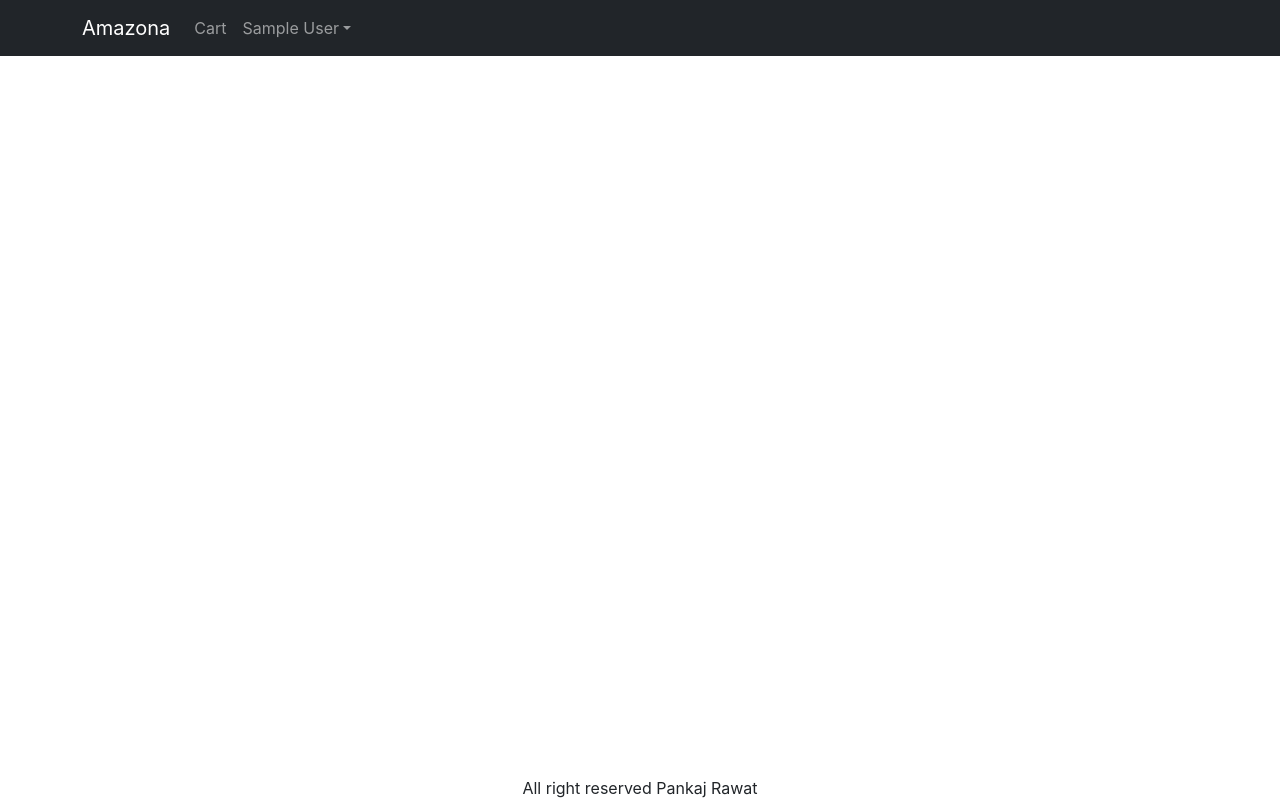
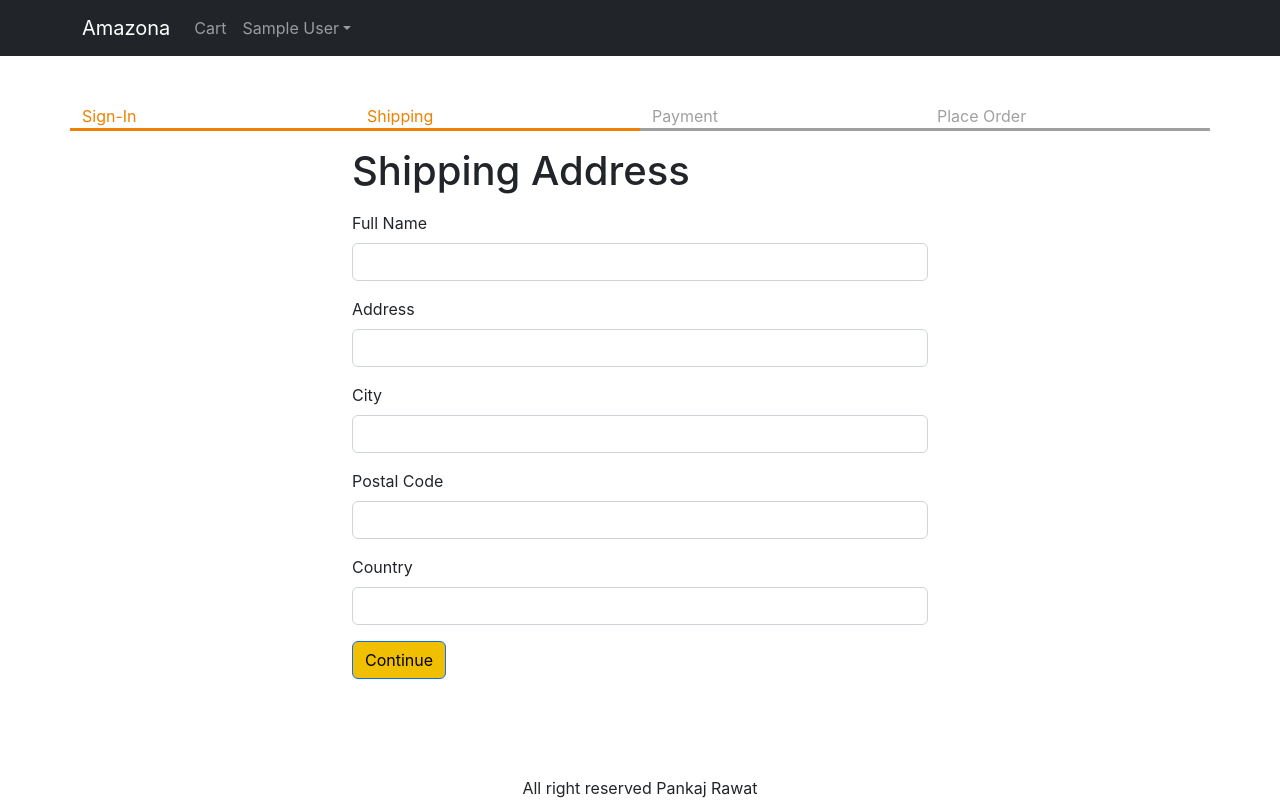
Before and after one commit to Pankajrawat21012001/Amazona, a React (Create React App) app in the folder frontend/: page /shipping in a window 1280 px wide. Built offline with nearby package versions, Linux system fonts and the light colour scheme; sample sign-in values are in the browser's storage.

Commit message:
23 Create Shipping Screen

```diff
--- a/frontend/src/App.js
+++ b/frontend/src/App.js
@@ -13,6 +13,7 @@
 import { Store } from './store.js';
 import CartScreen from './screens/CartScreen';
 import SigninScreen from './screens/SigninScreen';
+import ShippingAddressScreen from './screens/ShippingAddressScreen';
 
 function App() {
   const { state, dispatch: ctxDispatch } = useContext(Store);
@@ -20,7 +21,9 @@
 
   const signoutHandler = () => {
     ctxDispatch({ type: 'USER_SIGNOUT' });
-    localStorage.removeItem(userInfo);
+    localStorage.removeItem('userInfo');
+    localStorage.removeItem('shippingAddress');
+    localStorage.removeItem('cartItems');
   };
   return (
     <BrowserRouter>
@@ -72,9 +75,13 @@
           <Container>
             <Routes>
               <Route path="/" element={<HomeScreen />}></Route>
+              <Route path="/products/:slug" element={<ProductScreen />}></Route>
               <Route path="/cart" element={<CartScreen />} />
               <Route path="/signin" element={<SigninScreen />} />
-              <Route path="/products/:slug" element={<ProductScreen />}></Route>
+              <Route
+                path="/shipping"
+                element={<ShippingAddressScreen />}
+              ></Route>
             </Routes>
           </Container>
         </main>
--- /dev/null
+++ b/frontend/src/components/CheckoutSteps.js
@@ -0,0 +1,14 @@
+import React from 'react';
+import Row from 'react-bootstrap/Row';
+import Col from 'react-bootstrap/Col';
+
+export default function CheckoutSteps(props) {
+  return (
+    <Row className="checkout-steps">
+      <Col className={props.step1 ? 'active' : ''}>Sign-In</Col>
+      <Col className={props.step2 ? 'active' : ''}>Shipping</Col>
+      <Col className={props.step3 ? 'active' : ''}>Payment</Col>
+      <Col className={props.step4 ? 'active' : ''}>Place Order</Col>
+    </Row>
+  );
+}
--- a/frontend/src/index.css
+++ b/frontend/src/index.css
@@ -72,3 +72,11 @@
 .small-container {
   max-width: 600px;
 }
+.checkout-steps > div {
+  border-bottom: 0.2rem solid #a0a0a0;
+  color: #a0a0a0;
+}
+.checkout-steps > div.active {
+  border-bottom: 0.2rem solid #f08000;
+  color: #f08000;
+}
--- /dev/null
+++ b/frontend/src/screens/ShippingAddressScreen.js
@@ -0,0 +1,111 @@
+import React, { useContext, useEffect, useState } from 'react';
+import { Helmet } from 'react-helmet-async';
+import Form from 'react-bootstrap/Form';
+import Button from 'react-bootstrap/Button';
+import { useNavigate } from 'react-router-dom';
+import { Store } from '../store';
+import CheckoutSteps from '../components/CheckoutSteps';
+
+export default function ShippingAddressScreen() {
+  const navigate = useNavigate();
+  const { state, dispatch: ctxDispatch } = useContext(Store);
+  const {
+    userInfo,
+    cart: { shippingAddress },
+  } = state;
+  const [fullName, setFullName] = useState(shippingAddress.fullName || '');
+  const [address, setAddress] = useState(shippingAddress.address || '');
+  const [city, setCity] = useState(shippingAddress.city || '');
+  const [postalCode, setPostalCode] = useState(
+    shippingAddress.postalCode || ''
+  );
+  useEffect(() => {
+    if (!userInfo) {
+      navigate('/signin?redirect=/shipping');
+    }
+  }, [userInfo, navigate]);
+  const [country, setCountry] = useState(shippingAddress.country || '');
+  const submitHandler = (e) => {
+    e.preventDefault();
+    ctxDispatch({
+      type: 'SAVE_SHIPPING_ADDRESS',
+      payload: {
+        fullName,
+        address,
+        city,
+        postalCode,
+        country,
+      },
+    });
+    localStorage.setItem(
+      'shippingAddress',
+      JSON.stringify({
+        fullName,
+        address,
+        city,
+        postalCode,
+        country,
+      })
+    );
+    navigate('/payment');
+  };
+  return (
+    <div>
+      <Helmet>
+        <title>Shipping Address</title>
+      </Helmet>
+
+      <CheckoutSteps step1 step2></CheckoutSteps>
+      <div className="container small-container">
+        <h1 className="my-3">Shipping Address</h1>
+        <Form onSubmit={submitHandler}>
+          <Form.Group className="mb-3" controlId="fullName">
+            <Form.Label>Full Name</Form.Label>
+            <Form.Control
+              value={fullName}
+              onChange={(e) => setFullName(e.target.value)}
+              required
+            />
+          </Form.Group>
+          <Form.Group className="mb-3" controlId="address">
+            <Form.Label>Address</Form.Label>
+            <Form.Control
+              value={address}
+              onChange={(e) => setAddress(e.target.value)}
+              required
+            />
+          </Form.Group>
+          <Form.Group className="mb-3" controlId="city">
+            <Form.Label>City</Form.Label>
+            <Form.Control
+              value={city}
+              onChange={(e) => setCity(e.target.value)}
+              required
+            />
+          </Form.Group>
+          <Form.Group className="mb-3" controlId="postalCode">
+            <Form.Label>Postal Code</Form.Label>
+            <Form.Control
+              value={postalCode}
+              onChange={(e) => setPostalCode(e.target.value)}
+              required
+            />
+          </Form.Group>
+          <Form.Group className="mb-3" controlId="country">
+            <Form.Label>Country</Form.Label>
+            <Form.Control
+              value={country}
+              onChange={(e) => setCountry(e.target.value)}
+              required
+            />
+          </Form.Group>
+          <div className="mb-3">
+            <Button variant="primary" type="submit">
+              Continue
+            </Button>
+          </div>
+        </Form>
+      </div>
+    </div>
+  );
+}
--- a/frontend/src/store.js
+++ b/frontend/src/store.js
@@ -8,6 +8,9 @@
     : null,
 
   cart: {
+    shippingAddress: localStorage.getItem('shippingAddress')
+      ? JSON.parse(localStorage.getItem('shippingAddress'))
+      : {},
     cartItems: localStorage.getItem('cartItems')
       ? JSON.parse(localStorage.getItem('cartItems'))
       : [],
@@ -42,8 +45,25 @@
     }
 
     case 'USER_SIGNOUT': {
-      return { ...state, userInfo: null };
+      return {
+        ...state,
+        userInfo: null,
+        cart: {
+          cartItems: [],
+          shippingAddress: {},
+        },
+      };
     }
+
+    case 'SAVE_SHIPPING_ADDRESS':
+      return {
+        ...state,
+        cart: {
+          ...state.cart,
+          shippingAddress: action.payload,
+        },
+      };
+
     default:
       return state;
   }
```
Also changed, not shown: 1 other file (tests, documents, lock files or other folders).
